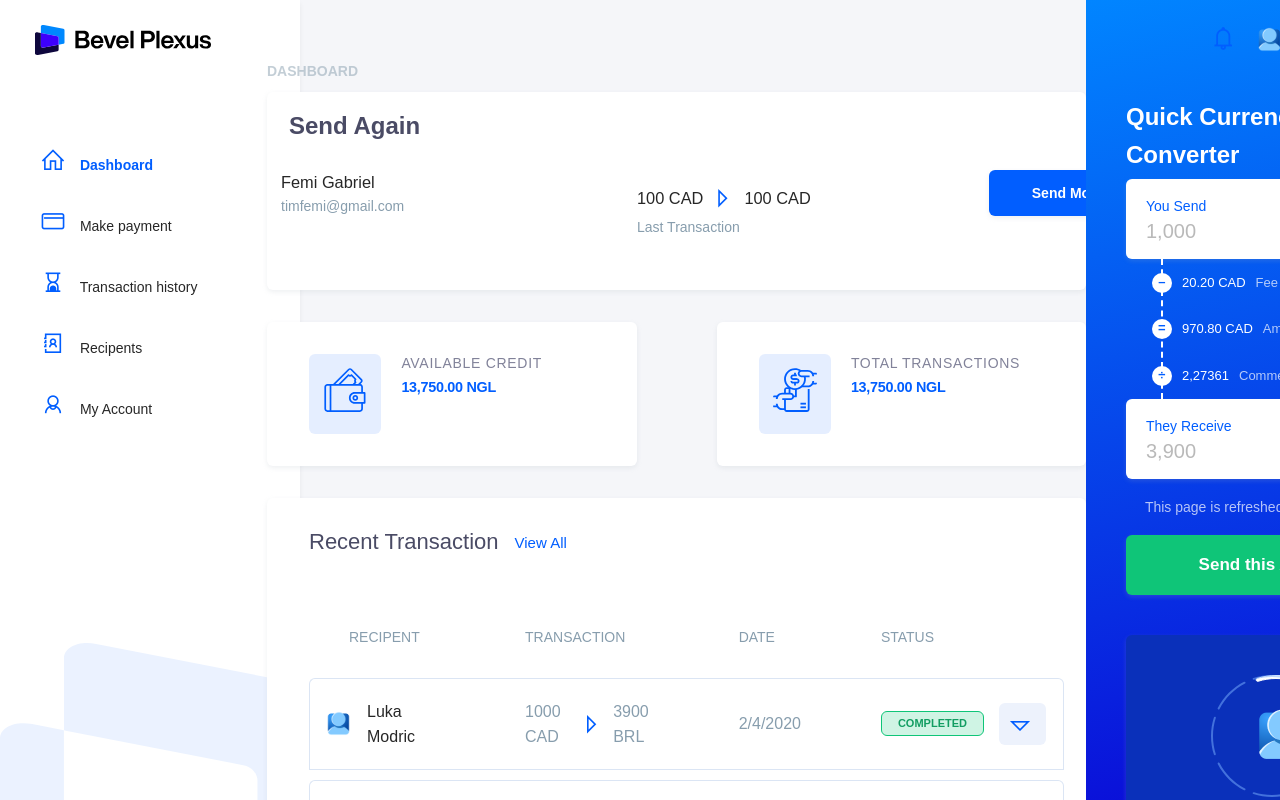
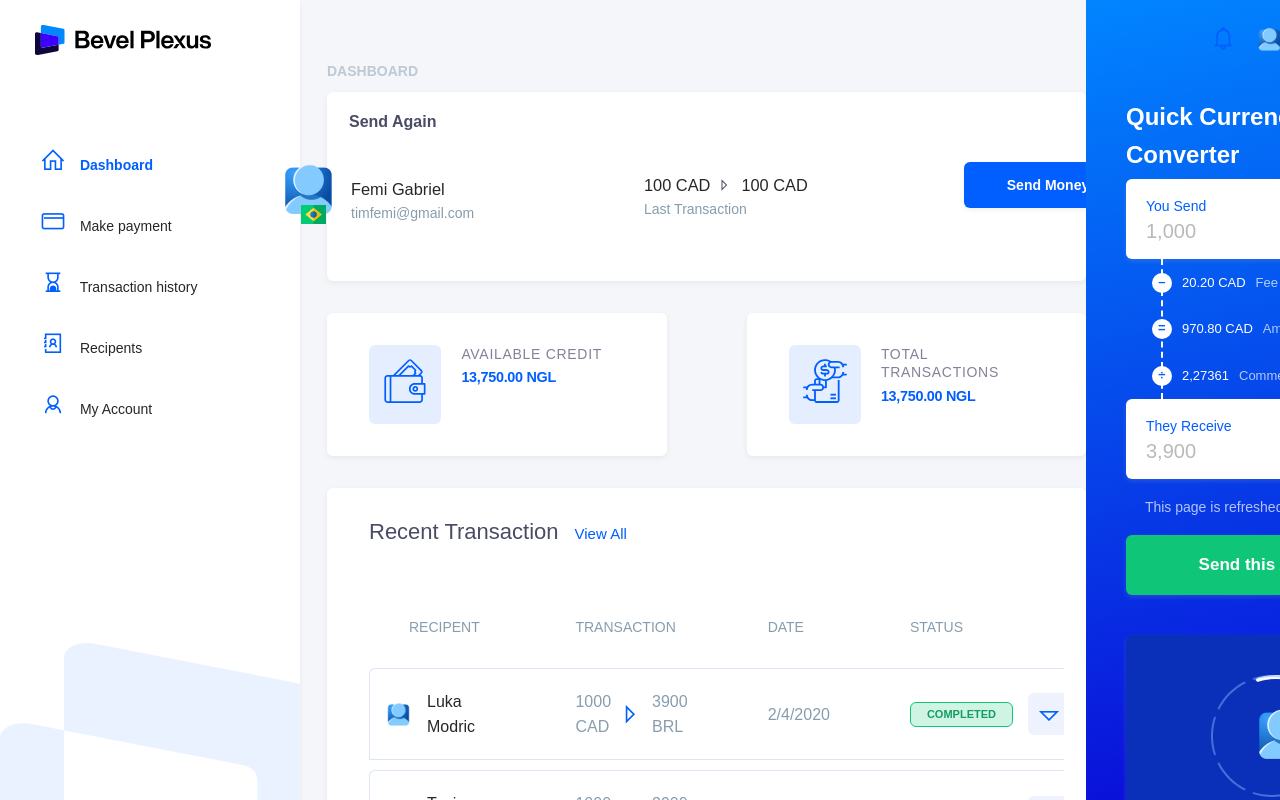
Before and after one commit to femigabriel/bexel-plus-app, a Nuxt app: page / in a window 1280 px wide. Built offline with nearby package versions, Linux system fonts and the light colour scheme; a web font is replaced by a local one.

Commit message:
width sizes

```diff
--- a/components/home/DashboardHeader.vue
+++ b/components/home/DashboardHeader.vue
@@ -84,6 +84,9 @@
   line-height: 1;
   margin-bottom: 32px;
 }
+.content-title h2 {
+  font-size: 16px;
+}
 .box-content {
   display: flex;
   justify-content: center;
@@ -102,7 +105,7 @@
 .group-2 {
   display: flex;
   flex-direction: column;
-  margin: 0 20px;
+  /* margin: 0 20px; */
 }
 h3 {
   margin: 0;
@@ -124,11 +127,16 @@
 .group-2 {
   display: flex;
   flex-direction: column;
-  width: 21em;
+  width: 18em;
 }
 .group-3 {
-  width: 22em;
+  width: 20em;
 }
+.group-3 .las{
+  color: #4a4b65;
+  font-size: 16px;
+}
+
 button {
   background: #015eff;
   padding: 15px 32px;
--- a/pages/index.vue
+++ b/pages/index.vue
@@ -48,7 +48,7 @@
 
 .dash {
   padding-top: 60px;
-  padding-left: 20px;
+  padding-left: 80px;
   width: 100%;
   max-width: 839px;
   overflow-y: auto;
```
